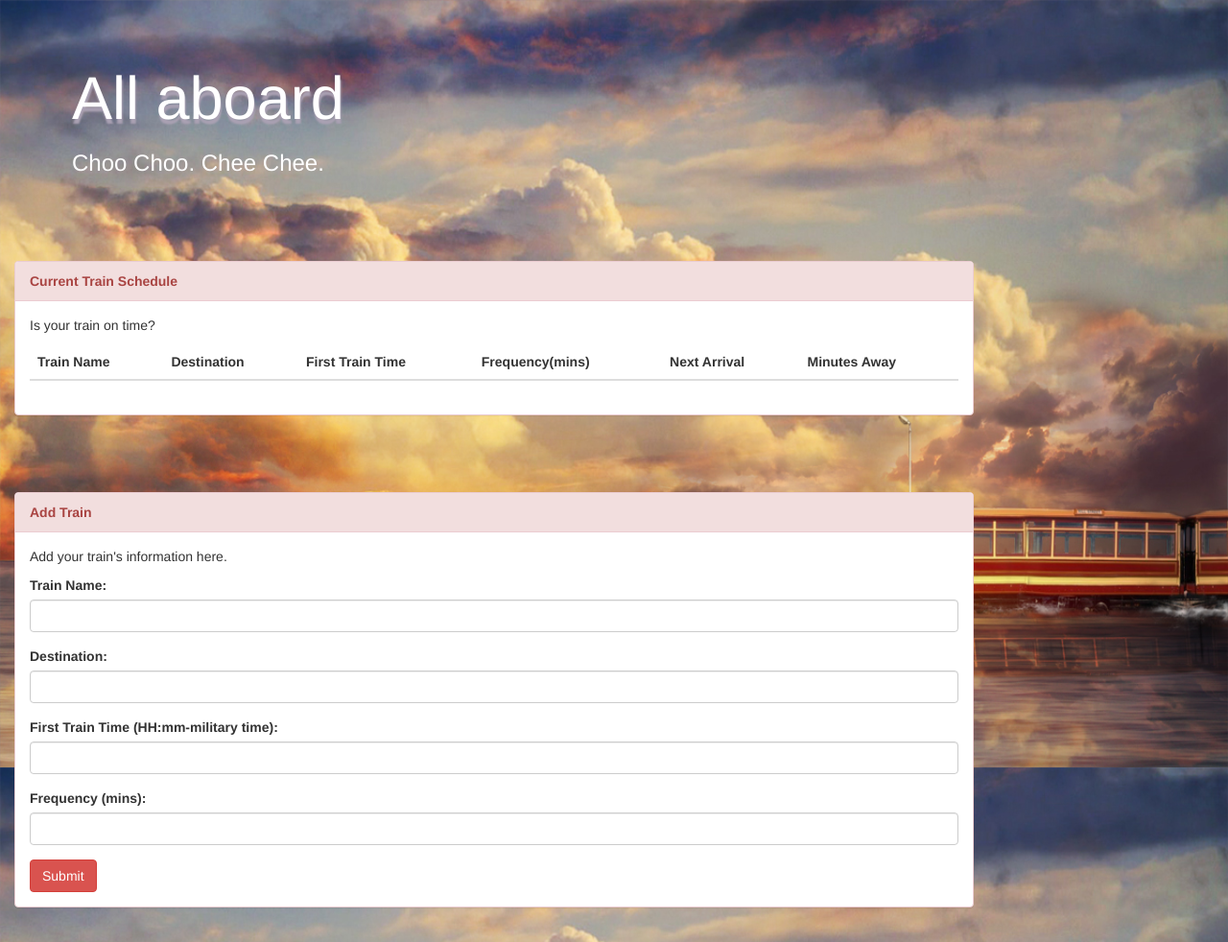
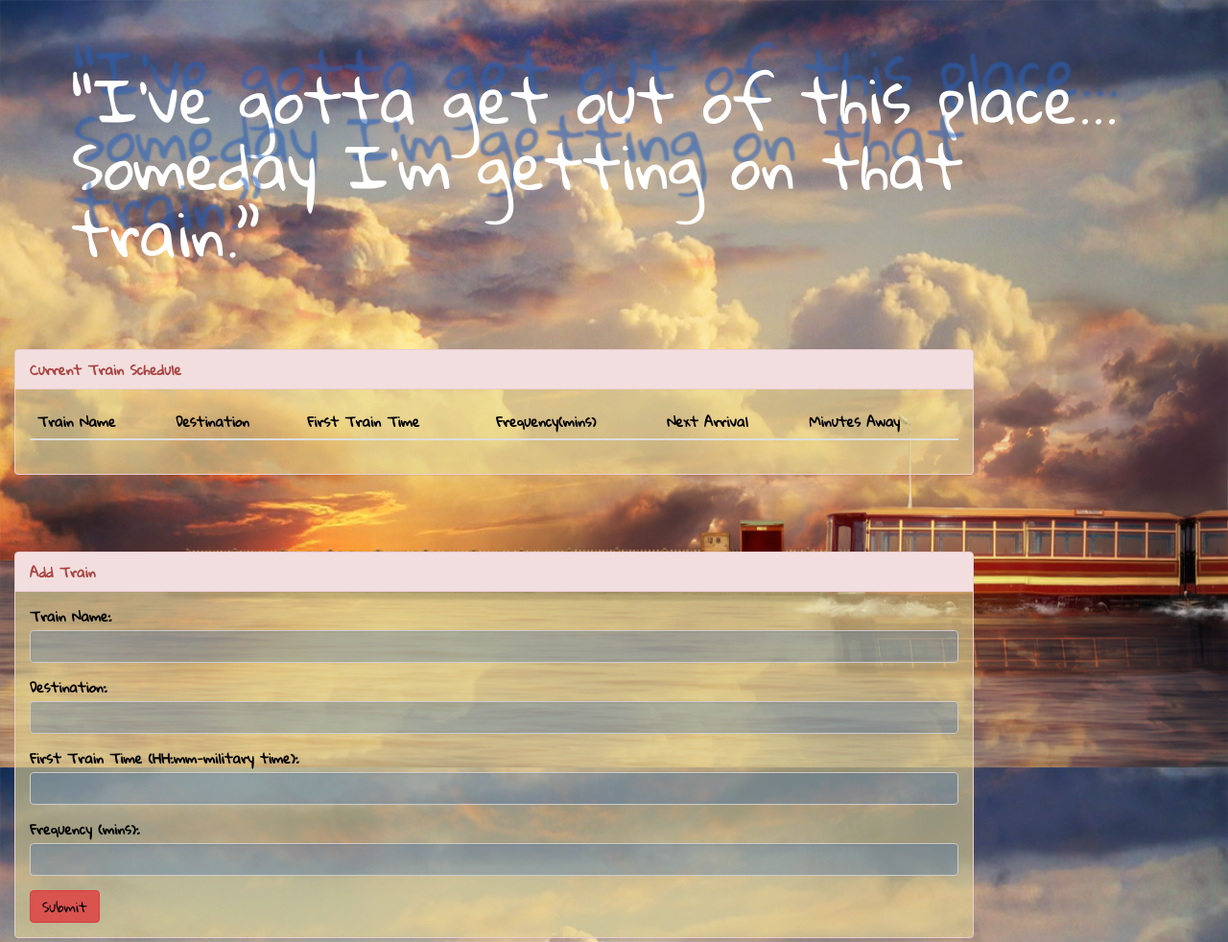
Before and after one commit to LaurelFH/traintimes, a plain HTML site: page index.html in a window 1280 px wide. Shown: the top 982 px of the page at 96% size. Drawn offline with nearby package versions, Linux system fonts and the light colour scheme; no server answers.

Commit message:
layout changes for transparency

```diff
--- a/index.html
+++ b/index.html
@@ -14,6 +14,7 @@
 	<!--favicon-->
 	<link rel="icon" type="image/jpeg" href="assets/favicon.ico">
 	<!--google font-->
+	<link href="https://fonts.googleapis.com/css?family=Gloria+Hallelujah" rel="stylesheet">
 	<!--viewport-->
 	<meta name="viewport" content="width=device-width, initial-scale=1.0">
 		<!--jquery link-->
@@ -22,13 +23,15 @@
 <script src="https://cdnjs.cloudflare.com/ajax/libs/moment.js/2.18.1/moment-with-locales.min.js" integrity="sha256-/ioiJhI6NkoUDkSyBru7JZUGXGQhdml6amBC3ApTf5A=" crossorigin="anonymous"></script>
 </head>
 <body>
+<!-- Link to moment.js -->
+  <script src="https://cdn.jsdelivr.net/momentjs/2.12.0/moment.min.js"></script>
 <!--container fluid-->
 <div class="container-fluid">
 	<!--jumbrotron rounded (so in a container)-->
 	<div class="jumbotron">
 		<!--<div class="container" style="background-image: url('spiritseat2.png'); background-size: cover;">-->
-	<h1>All aboard</h1>
-	<h3>Choo Choo. Chee Chee.</h3>
+	<!--<h1>All aboard</h1>-->
+	<h1>“I've gotta get out of this place... Someday I’m getting on that train.”</h1>
 	<!--</div>-->
 	</div><!--ends the jumbotron-->
 	<!--panel for current train schedule-->
@@ -36,7 +39,7 @@
   <!-- Default panel contents -->
 		<div class="panel-heading">Current Train Schedule</div>
 		<div class="panel-body">
-		<p>Is your train on time?</p>
+
 		 <!-- Table with stored times etc. add the -hover class later?-->
 		  <table class="table">
 		  	<thead>
@@ -61,7 +64,7 @@
 	  <!-- Default panel contents -->
 	  <div class="panel-heading">Add Train</div>
 		  <div class="panel-body">
-		    <p>Add your train's information here.</p>
+
 			<div class="form-group">
 			<label for="trainName">Train Name:</label>
 			<input type="text" class="form-control" id="trainName">
--- a/style.css
+++ b/style.css
@@ -2,11 +2,13 @@
 	text-align: left;
 	color: white;
 	background-color: transparent;
-	/*background-image: url("jumboimage.png");*/
+	/*background-color: rgba(231, 217, 151, 0.58);*/
+		/*background-image: url("jumboimage.png");*/
 }
 
 .table{
 	font-weight: bolder;
+	font-family: 'Gloria Hallelujah', cursive;
 }
 
 
@@ -25,19 +27,45 @@ body{
 	max-width: 1000px;
 }
 
+.panel.panel-danger{
+	/*makes the panel background transparent*/
+    /*background-color: rgba(245, 245, 245, 0);*/
+    background-color: rgba(231, 217, 151, 0.58);
+    color: black;
+    font-family: 'Gloria Hallelujah', cursive;
+}
+
+.form-control{
+	background-color: rgba(42, 96, 183, 0.28);
+
+
+}
 .panel-body{
 
 	/*opacity: .5; https://stackoverflow.com/questions/24855438/transparent-bootstrap-panel*/
 
 }
-h1{
+/*h1{
 
 	text-shadow: 1px 5px 2px rgba(170, 161, 179, 1);
 
+}
+*/
+h1{
+
+	/*text-shadow: 1px 5px 2px rgba(170, 161, 179, 1);*/
+	text-shadow: 2px -29px 2px rgba(42, 96, 183, 0.6);
+	font-size: 100%;
+	font-family: 'Gloria Hallelujah', cursive;
 }
 
 .panel-heading{
 
 	/*text-align: center;*/
 	font-weight: bolder;
+	background-color: rgba(183, 91, 42, 0.28);
+	color: black;
 }
+.btn{
+	color: black;
+}
```
